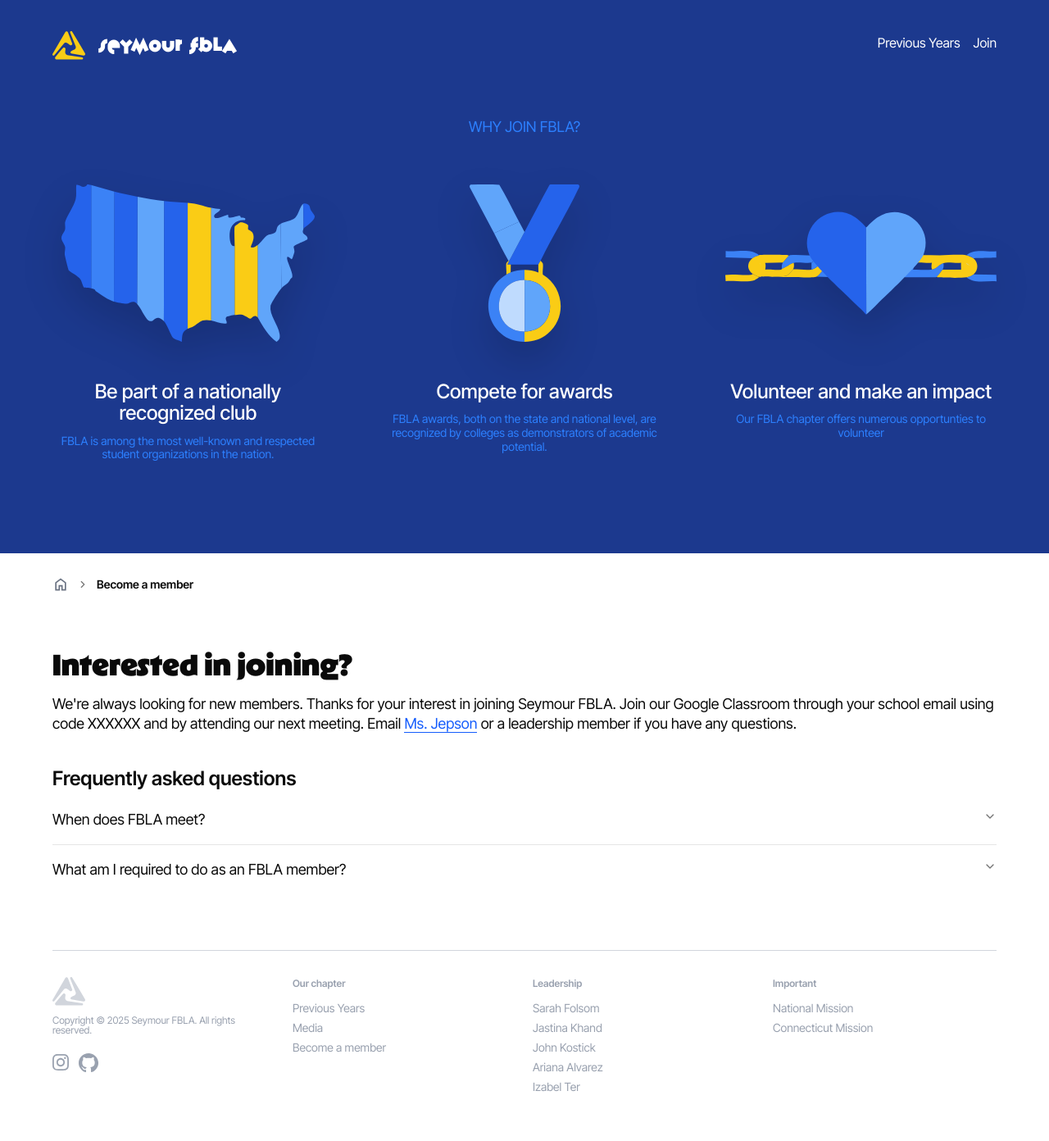
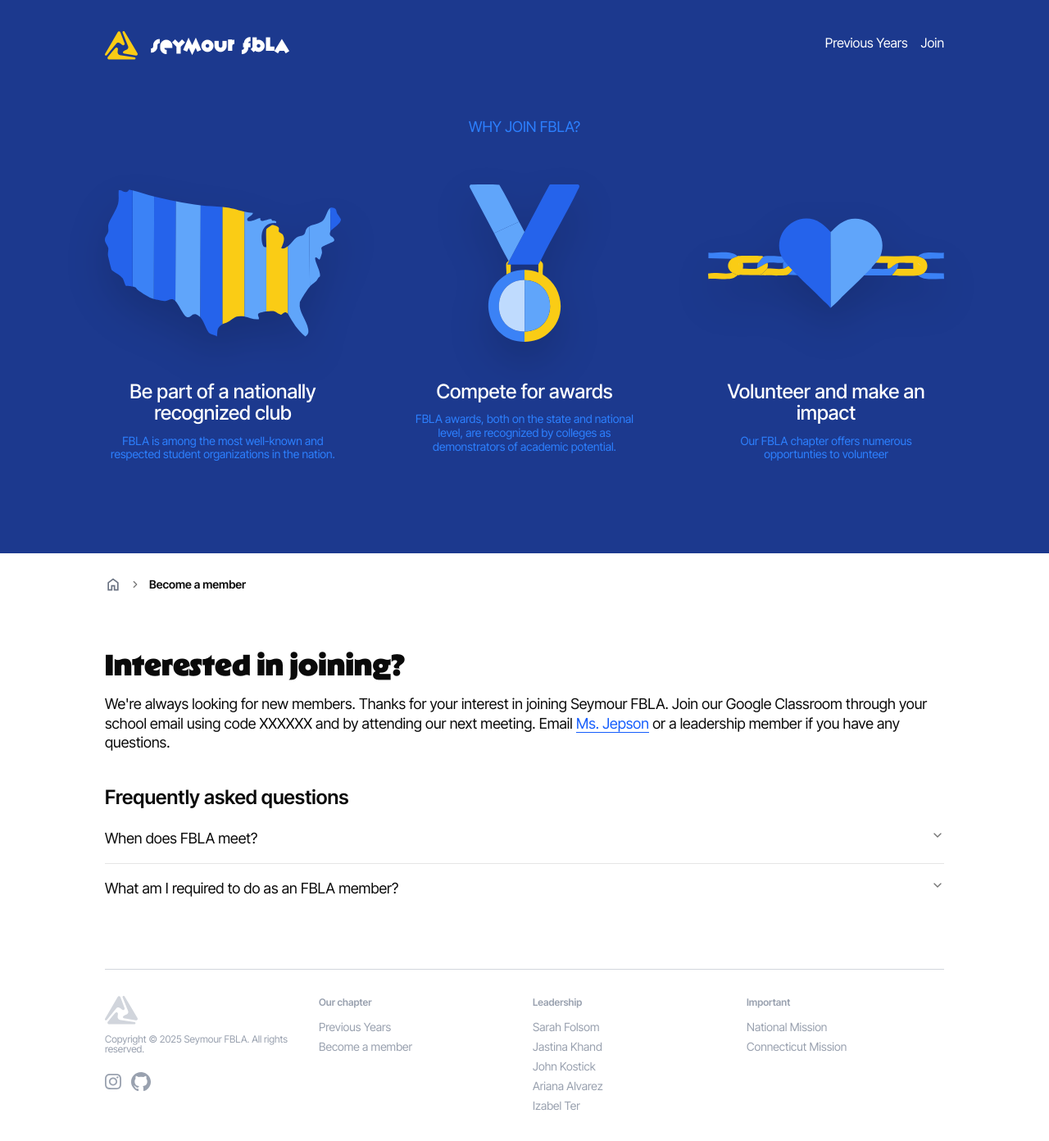
Before and after one commit to willyl3e/seymourfbla, a Next.js app: page /join in a window 1280 px wide. Shown: the top 1392 px of the page at 82% size. Built offline with nearby package versions, Linux system fonts and the light colour scheme.

Commit message:
style changes

```diff
--- a/src/app/join/page.tsx
+++ b/src/app/join/page.tsx
@@ -17,8 +17,8 @@
 export default function Page() {
   return (
     <>
-      <div className="bg-blue-900 pt-8 pb-28">
-        <div className="place-self-center w-6xl text-center">
+      <div className="bg-blue-900 pt-8 pb-28 pl-[20%] pr-[20%] max-2xl:pl-[10%] max-2xl:pr-[10%] max-lg:pr-[3%] max-lg:pl-[3%]">
+        <div className=" text-center">
           <span className=" text-lg text-blue-500 block mb-14">
             WHY JOIN FBLA?
           </span>
@@ -65,8 +65,8 @@
           </div>
         </div>
       </div>
-      <div>
-        <div className="w-6xl place-self-center pt-7 pb-7">
+      <div className="pl-[20%] pr-[20%] max-2xl:pl-[10%] max-2xl:pr-[10%] max-lg:pr-[3%] max-lg:pl-[3%]">
+        <div className="pt-7 pb-7">
           <Breadcrumb>
             <BreadcrumbList>
               <BreadcrumbItem>
@@ -92,8 +92,8 @@
           </Breadcrumb>
         </div>
       </div>
-      <div>
-        <div className="w-6xl place-self-center pt-7 pb-7">
+      <div className="pl-[20%] pr-[20%] max-2xl:pl-[10%] max-2xl:pr-[10%] max-lg:pr-[3%] max-lg:pl-[3%]">
+        <div className="pt-7 pb-7">
           <span className="text-4xl a mt-4 mb-3 block">
             Interested in joining?
           </span>
--- a/src/app/layout.tsx
+++ b/src/app/layout.tsx
@@ -16,8 +16,8 @@
   return (
     <html lang="en">
       <body>
-        <nav className="pt-9 pb-9 text-white bg-blue-900">
-          <div className="min-w-6xl place-self-center grid grid-cols-2 sticky top-0">
+        <nav className="pt-9 pb-9 text-white bg-blue-900 pl-[20%] pr-[20%] max-2xl:pl-[10%] max-2xl:pr-[10%] max-lg:pr-[3%] max-lg:pl-[3%]">
+          <div className="grid grid-cols-2 sticky top-0">
             <div>
               <Link href="/">
                 <svg
@@ -109,8 +109,8 @@
           </div>
         </nav>
         {children}
-        <footer>
-          <div className="w-6xl place-self-center border-t-[1px] border-t-gray-300 pt-8 pb-16 mt-10 grid grid-cols-4 text-gray-400 gap-5">
+        <footer className="pl-[20%] pr-[20%] max-2xl:pl-[10%] max-2xl:pr-[10%] max-lg:pr-[3%] max-lg:pl-[3%]">
+          <div className=" border-t-[1px] border-t-gray-300 pt-8 pb-16 mt-10 grid grid-cols-4 text-gray-400 gap-5">
             <div>
               <svg
                 xmlns="http://www.w3.org/2000/svg"
@@ -208,9 +208,6 @@
               <Link href="/recognition" className="mt-1 block text-sm">
                 Previous Years
               </Link>
-              <Link href="/media" className="mt-1 block text-sm">
-                Media
-              </Link>
               <Link href="/join" className="mt-1 block text-sm">
                 Become a member
               </Link>
--- a/src/app/leadership/[name]/page.tsx
+++ b/src/app/leadership/[name]/page.tsx
@@ -24,8 +24,8 @@
 
   return (
     <>
-      <div className="bg-blue-50">
-        <div className="place-self-center w-6xl pt-20">
+      <div className="bg-blue-50 pl-[20%] pr-[20%] max-2xl:pl-[10%] max-2xl:pr-[10%] max-lg:pr-[3%] max-lg:pl-[3%]">
+        <div className=" pt-20">
           <div className="grid grid-cols-2">
             <div>
               <span className="text-7xl a mt-12 inline-block text-blue-800">
@@ -47,8 +47,8 @@
           </div>
         </div>
       </div>
-      <div>
-        <div className="w-6xl place-self-center pt-7 pb-7">
+      <div className="pl-[20%] pr-[20%] max-2xl:pl-[10%] max-2xl:pr-[10%] max-lg:pr-[3%] max-lg:pl-[3%]">
+        <div className="pt-7 pb-7">
           <Breadcrumb>
             <BreadcrumbList>
               <BreadcrumbItem>
@@ -78,8 +78,8 @@
           </Breadcrumb>
         </div>
       </div>
-      <div>
-        <div className="w-6xl place-self-center pb-24 pt-8">
+      <div className="pl-[20%] pr-[20%] max-2xl:pl-[10%] max-2xl:pr-[10%] max-lg:pr-[3%] max-lg:pl-[3%]">
+        <div className="pb-24 pt-8">
           <span className="text-2xl font-bold block">Biography</span>
           {selectedProfile[0].bio}
         </div>
--- a/src/app/page.tsx
+++ b/src/app/page.tsx
@@ -79,10 +79,10 @@
 
   return (
     <div>
-      <div className="bg-blue-900">
-        <div className="place-self-center w-6xl">
+      <div className="bg-blue-900 pl-[20%] pr-[20%] pt-16 max-2xl:pl-[10%] max-2xl:pr-[10%] max-lg:pr-[3%] max-lg:pl-[3%]">
+        <div className="l">
           <div className="grid grid-cols-2">
-            <div className="mt-14">
+            <div>
               <div className="a">
                 <div className="text-7xl">
                   <p className="text-white">Committed to </p>
@@ -116,14 +116,14 @@
                 </svg>
               </button></Link>
             </div>
-            <div>
+            <div className="pt-24">
               <FBLABuilding />
             </div>
           </div>
         </div>
       </div>
-      <div className="pt-24">
-        <div className="w-6xl place-self-center grid-cols-2 grid bg-blue-50 rounded-3xl pb-10">
+      <div className="pt-24 pl-[20%] pr-[20%] max-2xl:pl-[10%] max-2xl:pr-[10%] max-lg:pr-[3%] max-lg:pl-[3%]">
+        <div className="grid-cols-2 grid bg-blue-50 rounded-3xl pb-10">
           <div>
             <Carousel className="ml-20 w-96 mt-10 ">
               <CarouselContent className="place-self-center">
@@ -175,8 +175,8 @@
           </div>
         </div>
       </div>
-      <div className="pt-20">
-        <div className="place-self-center w-6xl">
+      <div className="pt-20 pl-[20%] pr-[20%] max-2xl:pl-[10%] max-2xl:pr-[10%] max-lg:pr-[3%] max-lg:pl-[3%]">
+        <div>
           <span className="a text-5xl mb-5 block">Upcoming</span>
           <div className="grid grid-cols-3 gap-10">
             {events.map((x, i) => (
@@ -219,20 +219,8 @@
           </div>
         </div>
       </div>
-      {/*<div className="mt-24 mb-10 bg-blue-50 pt-14 pb-14">
-        <div className="min-w-6xl place-self-center mt-14 mb-14 text-center">
-          <div className="grid grid-cols-[65%_35%] text-left mt-10 gap-14">
-            <div>
-              <img src={retrieved[0].img} className="rounded-2xl" width="100%"></img>
-            </div>
-            <div>
-              <span className="text-4xl font-bold">{retrieved[0].title}</span>
-            </div>
-          </div>
-        </div>
-      </div>*/}
-      <div className="pt-20 pb-24">
-        <div className="min-w-6xl place-self-center">
+      <div className="pt-20 pb-24 pl-[20%] pr-[20%] max-2xl:pl-[10%] max-2xl:pr-[10%] max-lg:pr-[3%] max-lg:pl-[3%]">
+        <div >
           <span className="a text-5xl mb-5 block">Leadership</span>
           <div className="grid grid-cols-5 gap-8">
             {content.map((x, i) => (
--- a/src/app/recognition/page.tsx
+++ b/src/app/recognition/page.tsx
@@ -28,8 +28,8 @@
 export default function Page() {
   return (
     <>
-      <div className="pt-14 pb-20">
-        <div className="w-6xl place-self-center">
+      <div className="pt-14 pb-20 pl-[20%] pr-[20%] max-2xl:pl-[10%] max-2xl:pr-[10%] max-lg:pr-[3%] max-lg:pl-[3%]">
+        <div>
           <Breadcrumb>
             <BreadcrumbList>
               <BreadcrumbItem>
```
